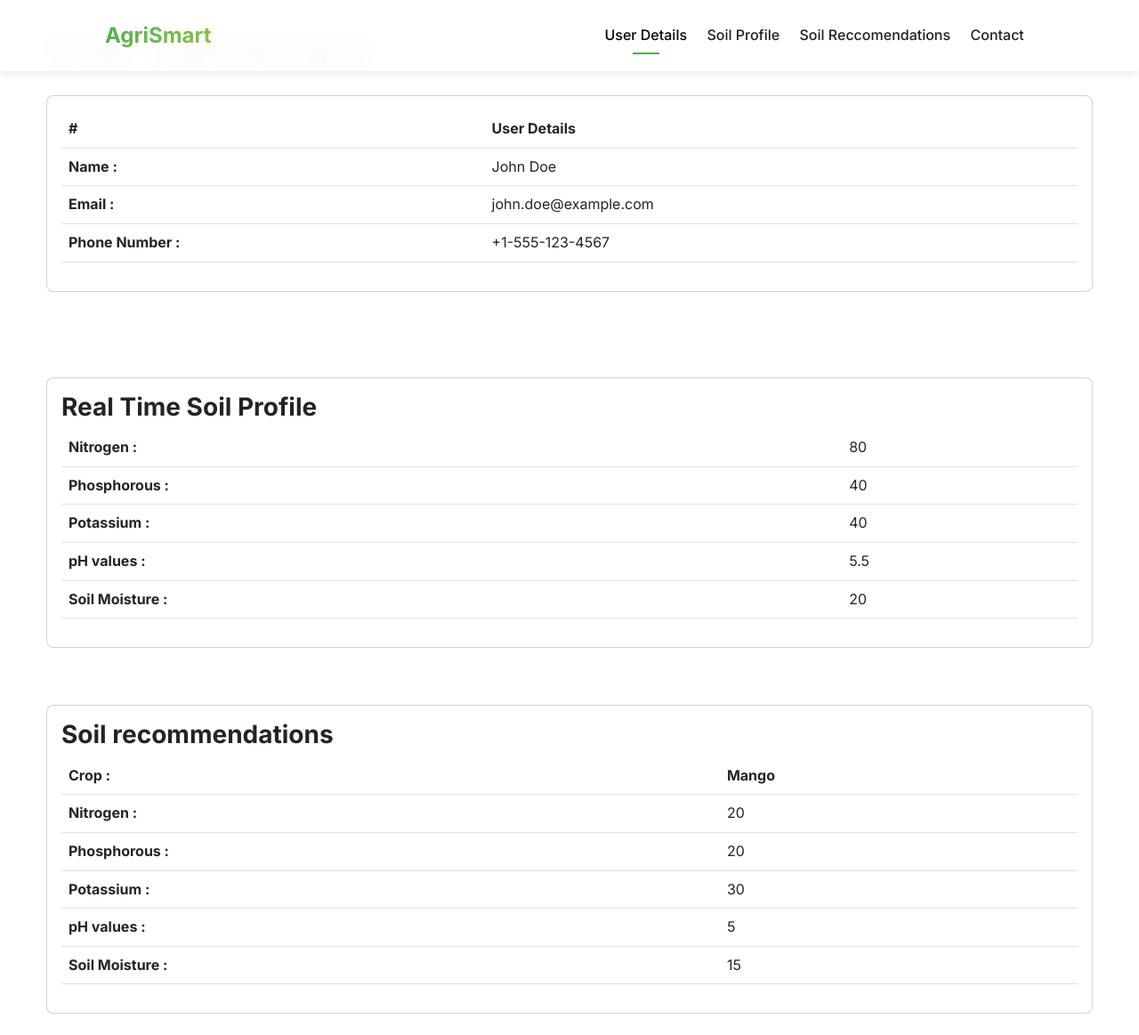
After one commit to Srinjoy2004/BINARY-AGRISMART, a Flask app: page /dashboard in a window 1280 px wide. The commit adds this page. Shown: the whole page at 89% size. Run offline with Flask 3, Linux system fonts and the light colour scheme; parts of the project's set-up code (start-up, migrations or seed data) failed here and were passed over.

Commit message:
added dashboard

```diff
--- a/app.py
+++ b/app.py
@@ -242,6 +242,9 @@ def predict():
 
     return jsonify(response)
 
+@app.route('/dashboard')
+def dashboard():
+    return render_template('dashboard.html')
 
 if __name__ == '__main__':
     app.run(debug=True)
--- /dev/null
+++ b/templates/dashboard.html
@@ -0,0 +1,171 @@
+<!DOCTYPE html>
+<html lang="en">
+    <head>
+        <meta charset="UTF-8">
+        <meta name="viewport" content="width=device-width, initial-scale=1.0">
+        {% block title %}{% endblock title %}
+        <title>AgriSmart - Empowering farmers with smart technology</title>
+        <meta name="description" content="AgriSmart provides intelligent agricultural solutions for modern farming">
+
+        <!-- Fonts -->
+        <link rel="stylesheet" href="https://fonts.googleapis.com/css2?family=Inter:wght@300;400;500;600;700&display=swap">
+
+        <!-- Bootstrap CSS -->
+        <link href="https://cdn.jsdelivr.net/npm/bootstrap@5.3.0/dist/css/bootstrap.min.css" rel="stylesheet">
+
+        <link rel="stylesheet" href="{{ url_for('static', filename='styles.css') }}">
+
+        <!-- Font Awesome -->
+        <link rel="stylesheet" href="https://cdnjs.cloudflare.com/ajax/libs/font-awesome/6.4.0/css/all.min.css">
+    </head>
+    <body class="light-mode">
+        <!-- Navigation Bar -->
+<nav class="navbar navbar-expand-lg fixed-top py-3" id="mainNav">
+    <div class="container px-4 px-lg-5">
+      <a class="navbar-brand" href="{{ url_for('index') }}">
+        <span class="brand-text">AgriSmart</span>
+      </a>
+      <button class="navbar-toggler" type="button" data-bs-toggle="collapse" data-bs-target="#navbarResponsive" aria-controls="navbarResponsive" aria-expanded="false" aria-label="Toggle navigation">
+        <div class="hamburger-icon">
+          <span></span>
+          <span></span>
+          <span></span>
+        </div>
+      </button>
+      <div class="collapse navbar-collapse" id="navbarResponsive">
+        <ul class="navbar-nav ms-auto">
+          <li class="nav-item"><a class="nav-link active" href="#user-details">User Details</a></li>
+          <li class="nav-item"><a class="nav-link" href="#soil-profile">Soil Profile</a></li>
+          <li class="nav-item"><a class="nav-link" href="#soil-reccomendations">Soil Reccomendations</a></li>
+          <li class="nav-item"><a class="nav-link" href="#contact">Contact</a></li>
+        </ul>
+      </div>
+    </div>
+  </nav>
+  <br>
+  <!-- Main Dashboard Content -->
+<main class="container py-6" style="max-width: var(--max-width);" id="user-details">
+    <h1 class="display-5 mb-4">User Dashboard</h1>
+    <!-- User Table -->
+    <div class="card mb-5">
+        <div class="card-body ">
+
+            <div class="table-responsive">
+                <table class="table">
+                    <thead>
+                        <tr>
+                            <th scope="col">#</th>
+                            <th scope="col">User Details</th>
+                        </tr>
+                    </thead>
+                    <tbody>
+                        <tr>
+                            <th scope="row">Name :</th>
+                            <td>John Doe</td>
+                        </tr>
+                        <tr>
+                            <th scope="row">Email :</th>
+                            <td>john.doe@example.com</td>
+                        </tr>
+                        <tr>
+                            <th scope="row">Phone Number :</th>
+                            <td>+1-555-123-4567</td>
+                        </tr>
+                    </tbody>
+                </table>
+            </div>
+        </div>
+    </div>
+</main>
+
+<!-- Main Dashboard Content -->
+<section class="container mb-3 py-5" style="max-width: var(--max-width);" id="soil-profile">
+    <!-- User Table -->
+    <div class="card mb-8">
+        <div class="card-body ">
+            <div class="table-responsive">
+                <h3 class="mb-7">Real Time Soil Profile</h3>
+                <table class="table">
+                    <tbody>
+                        <tr>
+                            <th scope="row">Nitrogen :</th>
+                            <td>80</td>
+                        </tr>
+                        <tr>
+                            <th scope="row">Phosphorous :</th>
+                            <td>40</td>
+
+                        </tr>
+                        <tr>
+                            <th scope="row">Potassium :</th>
+                            <td>40</td>
+
+                        </tr>
+                        <tr>
+                            <th scope="row">pH values :</th>
+                            <td>5.5</td>
+                        </tr>
+                        <tr>
+                            <th scope="row">Soil Moisture :</th>
+                            <td>20</td>
+                        </tr>
+                    </tbody>
+                </table>
+            </div>
+        </div>
+    </div>
+</section>
+<section class="container mb-4 py-6" style="max-width: var(--max-width);" id="soil-reccomendations">
+    <!-- User Table -->
+    <div class="card mb-8">
+        <div class="card-body ">
+            <div class="table-responsive">
+                <h3 class="mb-7">Soil recommendations</h3>
+                <table class="table">
+                    <thead>
+                        <tr>
+                            <th scope="col">Crop : </th>
+                            <th scope="col">Mango</th>
+                        </tr>
+                    </thead>
+                    <tbody>
+                        <tr>
+                            <th scope="row">Nitrogen :</th>
+                            <td>20</td>
+                        </tr>
+                        <tr>
+                            <th scope="row">Phosphorous :</th>
+                            <td>20</td>
+                        </tr>
+                        <tr>
+                            <th scope="row">Potassium :</th>
+                            <td>30</td>
+                        </tr>
+                        <tr>
+                            <th scope="row">pH values :</th>
+                            <td>5</td>
+                        </tr>
+                        <tr>
+                            <th scope="row">Soil Moisture :</th>
+                            <td>15</td>
+                        </tr>
+                    </tbody>
+                </table>
+            </div>
+        </div>
+    </div>
+</section>
+
+<!-- Back to Top Button -->
+<a href="#" class="back-to-top" id="backToTop">
+    <i class="fas fa-arrow-up"></i>
+</a>
+
+<!-- Bootstrap JS -->
+<script src="https://cdn.jsdelivr.net/npm/bootstrap@5.3.0/dist/js/bootstrap.bundle.min.js"></script>
+
+<!-- Custom JS -->
+<script src="{{ url_for('static', filename='script.js') }}"></script>
+
+</body>
+</html>
--- a/templates/index.html
+++ b/templates/index.html
@@ -22,7 +22,7 @@
   <!-- Navigation Bar -->
   <nav class="navbar navbar-expand-lg fixed-top py-3" id="mainNav">
     <div class="container px-4 px-lg-5">
-      <a class="navbar-brand" href="#page-top">
+      <a class="navbar-brand" href="{{ url_for('index') }}">
         <span class="brand-text">AgriSmart</span>
       </a>
       <button class="navbar-toggler" type="button" data-bs-toggle="collapse" data-bs-target="#navbarResponsive" aria-controls="navbarResponsive" aria-expanded="false" aria-label="Toggle navigation">
@@ -38,7 +38,7 @@
           <li class="nav-item"><a class="nav-link" href="#features">Features</a></li>
           <!-- <li class="nav-item"><a class="nav-link" href="#about">About</a></li> -->
           <li class="nav-item"><a class="nav-link" href="#contact">Contact</a></li>
-          <!-- <li class="nav-item"><a class="nav-link login-btn" href="#" data-bs-toggle="modal" data-bs-target="#loginModal">Login</a></li> -->
+          <li class="nav-item"><a class="nav-link login-btn" href="{{ url_for ('dashboard') }}">Dashboard</a></li>
         </ul>
       </div>
     </div>
```
